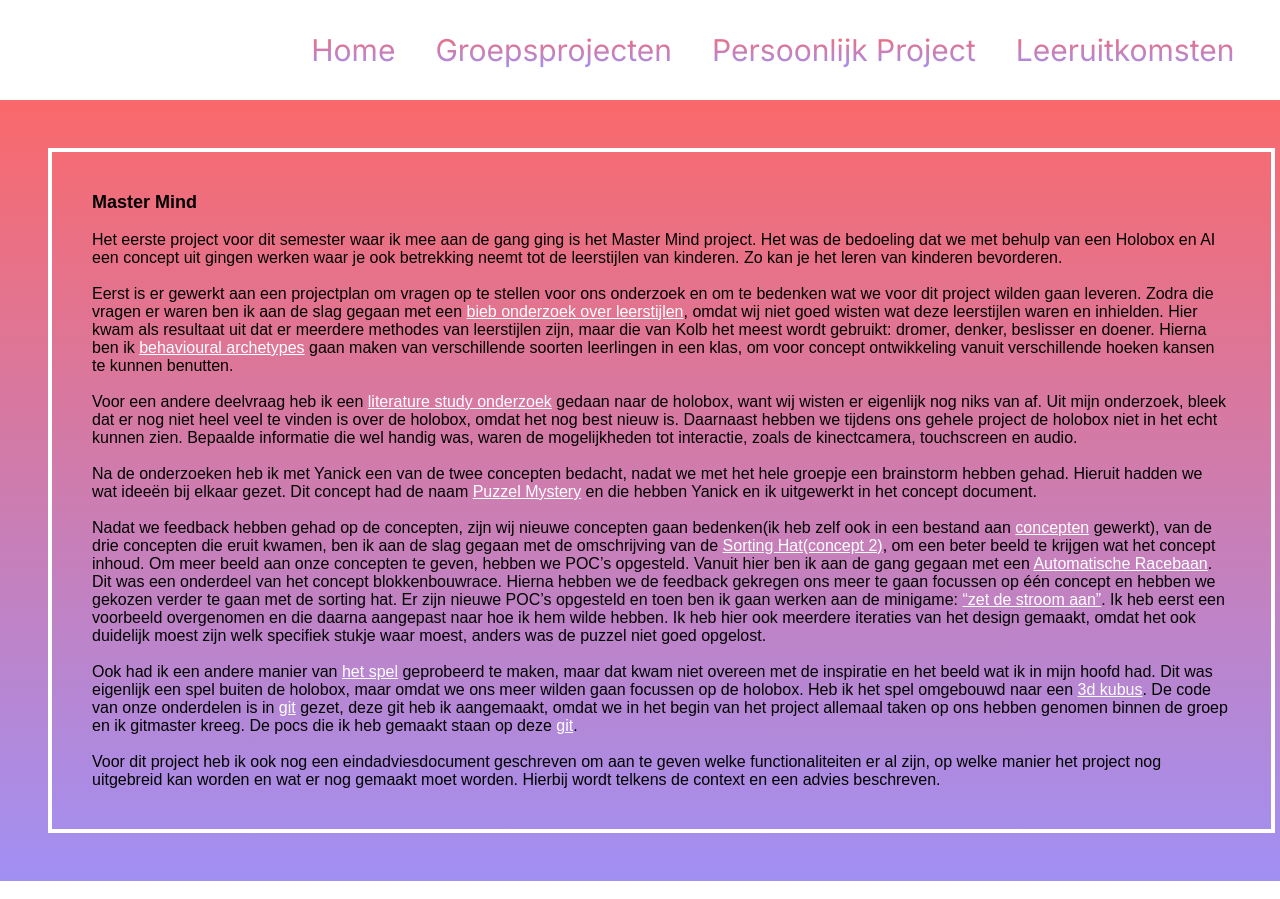
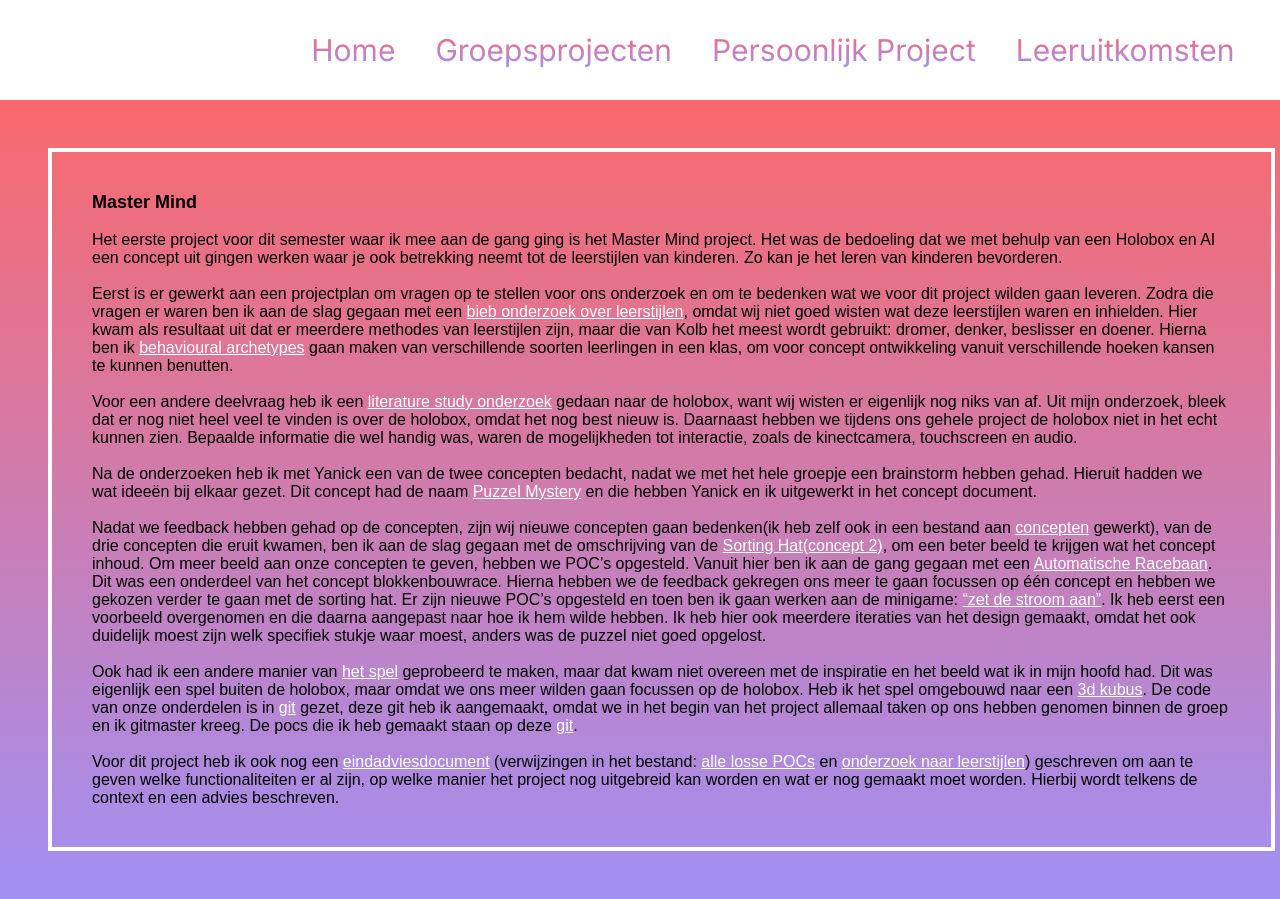
Before and after one commit to novaatje03/portfolio-s6, a Next.js app: page /mastermindproject in a window 1280 px wide. Built offline with nearby package versions, Linux system fonts and the light colour scheme.

Commit message:
adviesdocumenten

```diff
--- a/src/app/mastermindproject/page.tsx
+++ b/src/app/mastermindproject/page.tsx
@@ -49,7 +49,7 @@ export default function MasterMindProject() {
       omdat we in het begin van het project allemaal taken op ons hebben genomen binnen de groep en ik gitmaster kreeg. De pocs die ik heb gemaakt staan op deze <a href="https://github.com/novaatje03/semester6pocs">git</a>.
       <br></br><br></br>
 
-      Voor dit project heb ik ook nog een eindadviesdocument geschreven om aan te geven welke functionaliteiten er al zijn, op welke manier het project nog uitgebreid kan worden en wat er nog gemaakt moet worden. Hierbij wordt telkens de context en een advies beschreven.
+      Voor dit project heb ik ook nog een <a href="https://i461456.hera.fontysict.net/pdfs/ProjectMasterMindsEindadvies.pdf">eindadviesdocument</a> (verwijzingen in het bestand: <a href="https://git.fhict.nl/I461456/master-minds-project">alle losse POCs</a> en <a href="https://i461456.hera.fontysict.net/pdfs/Onderzoekleerstijlendocentenenleerlingen.pdf">onderzoek naar leerstijlen</a>) geschreven om aan te geven welke functionaliteiten er al zijn, op welke manier het project nog uitgebreid kan worden en wat er nog gemaakt moet worden. Hierbij wordt telkens de context en een advies beschreven.
       </p>
       </div>
       </div>
```
